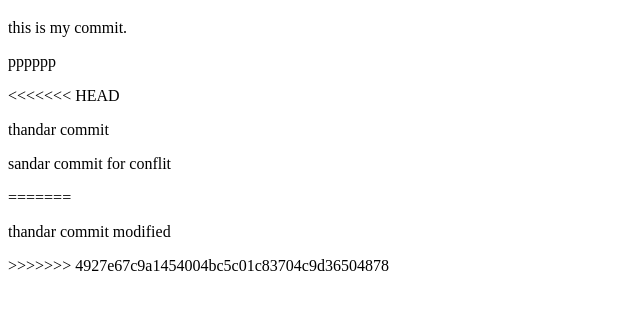
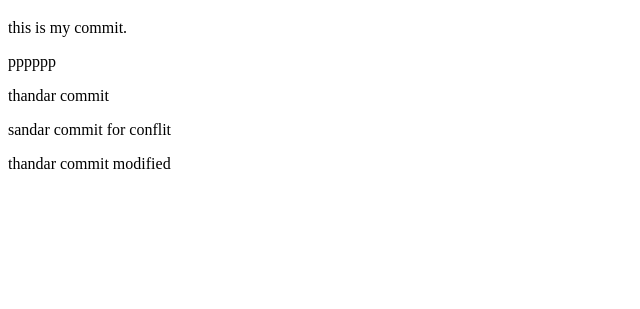
Before and after one commit to ThandarMyint-SCM/btiestest, a plain HTML site: page error/error.html in a window 1280 px wide. Shown: the part 61-370 px from the top of the page, without its empty margins (0-640 px from the left). Drawn offline with Linux system fonts and the light colour scheme.

Commit message:
clean code

```diff
--- a/error/error.html
+++ b/error/error.html
@@ -8,11 +8,8 @@
 <h1>modified error</h1>
 <p>this is my commit.</p>
 <p>pppppp</p>
-<<<<<<< HEAD
 <p>thandar commit</p>
 <p>sandar commit for conflit</p>
-=======
 <p>thandar commit modified</p>
->>>>>>> 4927e67c9a1454004bc5c01c83704c9d36504878
   </body>
 </html>
```
